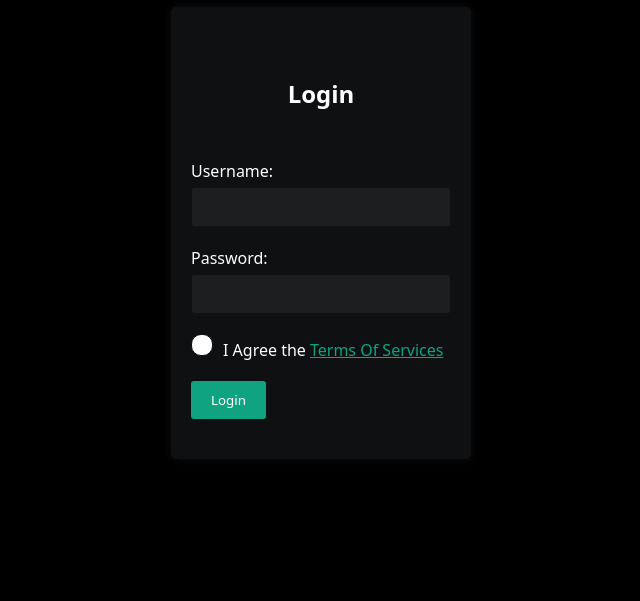
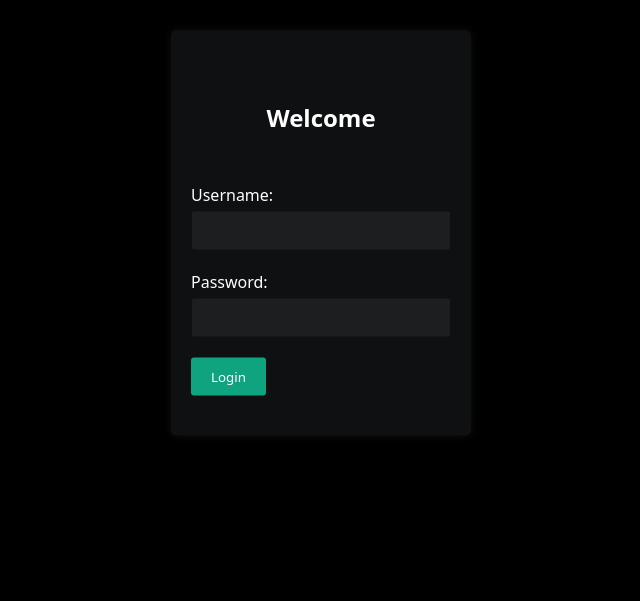
Before and after one commit to V1gilante/SwiftTasks, a PHP site: page /login.html in a window 1280 px wide. Shown: the part 267-868 px from the top of the page, without its empty margins (319-959 px from the left). Run offline with PHP 8.4, Linux system fonts and the light colour scheme.

Commit message:
some more changes

```diff
--- a/login.css
+++ b/login.css
@@ -12,7 +12,8 @@
     width: 100%;
     filter: invert(100%);
     background-color:#ffffff;
-    width: 50px;}
+    width: 50px;
+}
 body {
     background-color: #000;
     margin-top: 100px;
--- a/login.html
+++ b/login.html
@@ -29,7 +29,7 @@
     </header>
     <h1>SwiftTasks</h1>
     <div class="container">
-        <h2>Login</h2>
+        <h2>Welcome</h2>
         <form action="authenticate.php" method="POST">
             <div class="form-group">
                 <label for="username">Username:</label>
@@ -39,9 +39,9 @@
                 <label for="password">Password:</label>
                 <input type="password" id="password" name="password" required>
             </div>
-            <div class="form-group custom-checkbox">
+            <!-- <div class="form-group custom-checkbox">
                 <label for="checkbox"><input type="checkbox" required>I Agree the <a href="tos.html">Terms Of Services</a></label>
-            </div>
+            </div> -->
             <div class="form-group">
                 <button type="submit" class="btn">Login</button>
             </div>
```
